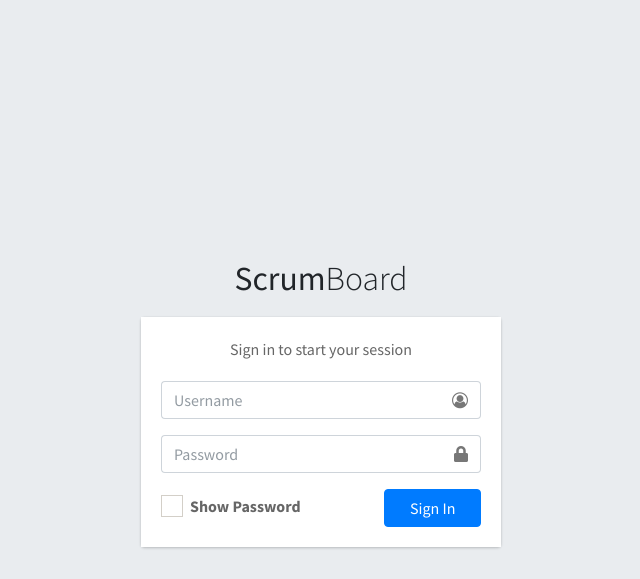
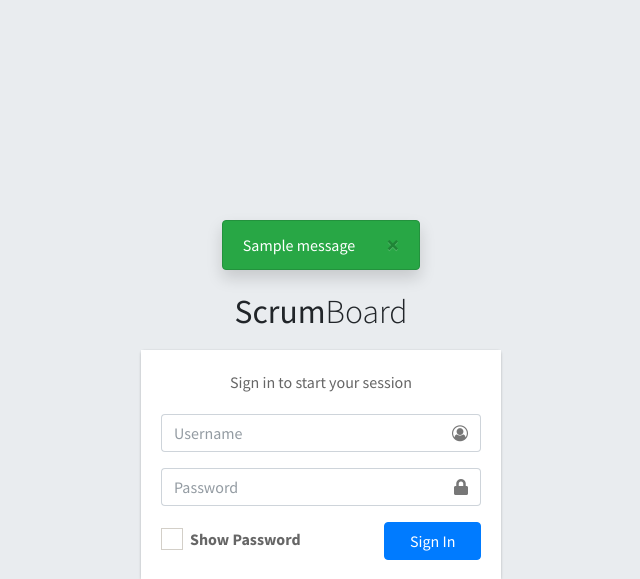
Before and after one commit to titoo1234/SMRPO, a Django app: page /login/ in a window 1280 px wide. Shown: the top 579 px of the page, without its empty margins (319-959 px from the left). Run offline with Django 4.2, Linux system fonts and the light colour scheme; tables that the repository leaves empty hold one stand-in row (values such as "Sample post"); one stand-in notice (Sample message) is shown; some libraries are stand-ins or nearby versions.

Commit message:
start/stop

```diff
--- a/scrum/templates/login-v2.html
+++ b/scrum/templates/login-v2.html
@@ -16,7 +16,18 @@
   <!-- Theme style -->
   <link rel="stylesheet" href="../static/dist/css/adminlte.min.css">
 </head>
+
 <body class="hold-transition login-page">
+  {% for message in messages %}
+  <div class="alert {{ message.tags }} alert-dismissible shadow fade show" role="alert">
+      <button type="button" class="close" data-dismiss="alert" aria-label="Close">
+          <span aria-hidden="true">&times;</span>
+      </button>
+      {{ message | safe }}
+  </div>
+  {% endfor %}
+
+
 <div class="login-box">
   <div class="login-logo">
     <b>Scrum</b>Board</a>
--- a/scrum/templates/tasks.html
+++ b/scrum/templates/tasks.html
@@ -59,9 +59,14 @@
                             <label for="user">User</label>
                             <input rows="5" class="form-control" id="user" value="{{user_story.user}}" disabled></input>
                         </div>
+
                         <div class="form-group">
                             <label for="comment">Comment</label>
+                            {% if user_story.comment %}
                             <input class="form-control" id="comment" value="{{user_story.comment}}" style="color:red" disabled></input>
+                            {%else %}
+                            <input class="form-control" id="comment" value="" style="color:red" disabled></input>
+                            {%endif %}
                         </div>
                     </div>
                 </form>
--- a/scrum/views.py
+++ b/scrum/views.py
@@ -1211,7 +1211,7 @@ def new_task(request, project_name, user_story_id):
 
 def accept_task(request,project_name,user_story_id,task_id):
     task = Task.objects.get(id = task_id)
-    if (not task.assigned_user):
+    if (not task.accepted):
         context = get_context(request)
         user = User.objects.get(id = context['id'])
         task.assigned_user = user
```
